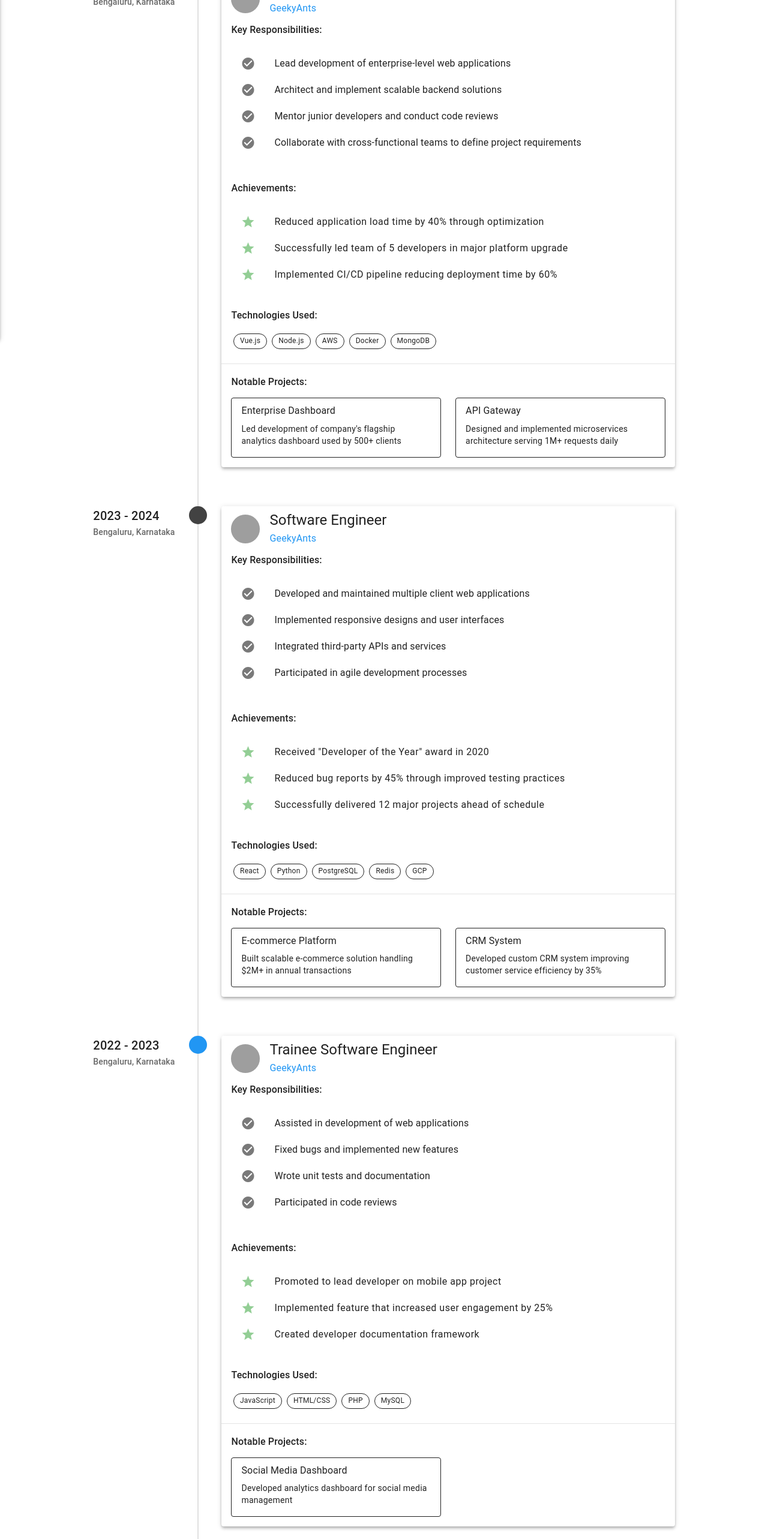
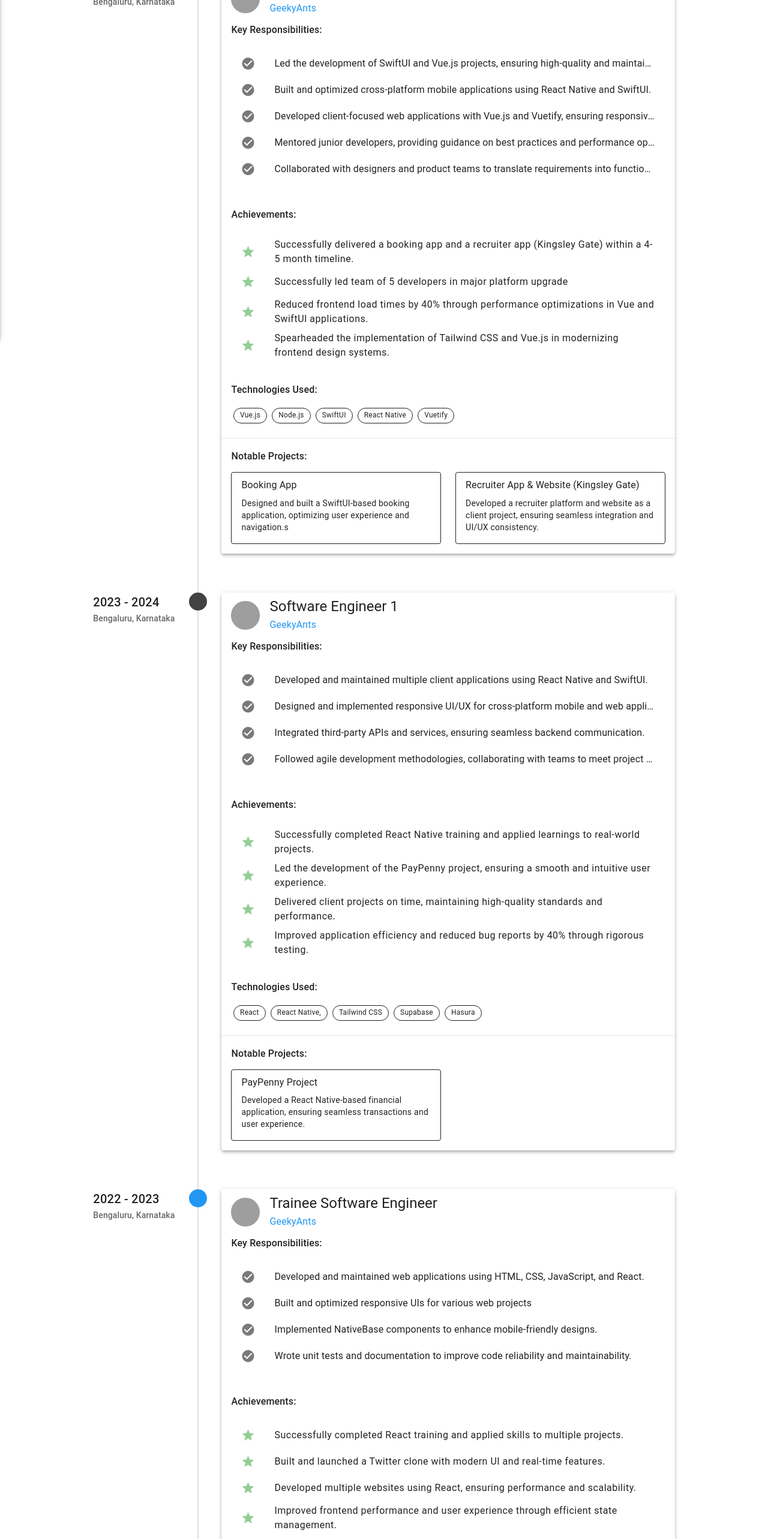
Before and after one commit to ruchik02/vue-resume, a Vue app: page /experience in a window 1280 px wide. Shown: the part 234-2800 px from the top of the page at 60% size. Built offline with nearby package versions, Linux system fonts and the light colour scheme; grey boxes are pictures that could not be loaded.

Commit message:
education and experience added

```diff
--- a/src/views/EducationView.vue
+++ b/src/views/EducationView.vue
@@ -72,9 +72,9 @@ export default {
           institution: 'Chitkara University',
           location: 'Baddi, Himachal Pradesh',
           achievements: [
-            'Graduated with First Class Honours',
-            'President of Computer Science Society',
-            'Published research paper on AI applications'
+            'Hostel Committee Member and active participant in NSS (National Service Scheme)',
+            'Excelled in HTML, CSS, Data Structures & Algorithms (DSA), JavaScript, and React',
+            'Consistently ranked among top-performing students in academics'
           ],
           subjects: [
             'Data Structures',
@@ -90,15 +90,13 @@ export default {
           institution: 'SD Public School',
           location: 'Yamunanagar, Haryana',
           achievements: [
-            'Dean\'s List for academic excellence',
-            'Led team project for local business',
-            'Won coding competition'
+            'Achieved 90% in Class 12th',
+            'Served as Head Girl, demonstrating leadership and organizational skills',
+            'Won a coding competition'
           ],
           subjects: [
-            'Programming Fundamentals',
-            'Web Design',
-            'Software Engineering',
-            'Mobile Development'
+            'Physics',
+            'Mathematics',
           ]
         }
       ]
--- a/src/views/ExperienceView.vue
+++ b/src/views/ExperienceView.vue
@@ -122,56 +122,55 @@ export default {
           location: 'Bengaluru, Karnataka',
           color: 'primary',
           responsibilities: [
-            'Lead development of enterprise-level web applications',
-            'Architect and implement scalable backend solutions',
-            'Mentor junior developers and conduct code reviews',
-            'Collaborate with cross-functional teams to define project requirements'
+            'Led the development of SwiftUI and Vue.js projects, ensuring high-quality and maintainable code.',
+            'Built and optimized cross-platform mobile applications using React Native and SwiftUI.',
+            'Developed client-focused web applications with Vue.js and Vuetify, ensuring responsive and intuitive UI.',
+            'Mentored junior developers, providing guidance on best practices and performance optimization.',
+            'Collaborated with designers and product teams to translate requirements into functional applications.'
           ],
           achievements: [
-            'Reduced application load time by 40% through optimization',
+            'Successfully delivered a booking app and a recruiter app (Kingsley Gate) within a 4-5 month timeline.',
             'Successfully led team of 5 developers in major platform upgrade',
-            'Implemented CI/CD pipeline reducing deployment time by 60%'
+            'Reduced frontend load times by 40% through performance optimizations in Vue and SwiftUI applications.',
+            'Spearheaded the implementation of Tailwind CSS and Vue.js in modernizing frontend design systems.'
           ],
-          technologies: ['Vue.js', 'Node.js', 'AWS', 'Docker', 'MongoDB'],
+          technologies: ['Vue.js', 'Node.js', 'SwiftUI', 'React Native', 'Vuetify'],
           projects: [
             {
-              name: 'Enterprise Dashboard',
-              description: 'Led development of company\'s flagship analytics dashboard used by 500+ clients'
+              name: 'Booking App',
+              description: 'Designed and built a SwiftUI-based booking application, optimizing user experience and navigation.s'
             },
             {
-              name: 'API Gateway',
-              description: 'Designed and implemented microservices architecture serving 1M+ requests daily'
+              name: 'Recruiter App & Website (Kingsley Gate)',
+              description: 'Developed a recruiter platform and website as a client project, ensuring seamless integration and UI/UX consistency.'
             }
           ]
         },
         {
           period: '2023 - 2024',
-          role: 'Software Engineer',
+          role: 'Software Engineer 1',
           company: 'GeekyAnts',
           companyLogo: 'https://images.crunchbase.com/image/upload/c_pad,h_170,w_170,f_auto,b_white,q_auto:eco,dpr_2/v1455093153/ft8vyhw8hulcadw8akdy.png',
           location: 'Bengaluru, Karnataka',
           color: 'secondary',
           responsibilities: [
-            'Developed and maintained multiple client web applications',
-            'Implemented responsive designs and user interfaces',
-            'Integrated third-party APIs and services',
-            'Participated in agile development processes'
+            'Developed and maintained multiple client applications using React Native and SwiftUI.',
+            'Designed and implemented responsive UI/UX for cross-platform mobile and web applications.',
+            'Integrated third-party APIs and services, ensuring seamless backend communication.',
+            'Followed agile development methodologies, collaborating with teams to meet project goals.'
           ],
           achievements: [
-            'Received "Developer of the Year" award in 2020',
-            'Reduced bug reports by 45% through improved testing practices',
-            'Successfully delivered 12 major projects ahead of schedule'
+            'Successfully completed React Native training and applied learnings to real-world projects.',
+            'Led the development of the PayPenny project, ensuring a smooth and intuitive user experience.',
+            'Delivered client projects on time, maintaining high-quality standards and performance.',
+            'Improved application efficiency and reduced bug reports by 40% through rigorous testing.'
           ],
-          technologies: ['React', 'Python', 'PostgreSQL', 'Redis', 'GCP'],
+          technologies: ['React', 'React Native,', 'Tailwind CSS', 'Supabase', 'Hasura'],
           projects: [
             {
-              name: 'E-commerce Platform',
-              description: 'Built scalable e-commerce solution handling $2M+ in annual transactions'
+              name: 'PayPenny Project',
+              description: 'Developed a React Native-based financial application, ensuring seamless transactions and user experience.'
             },
-            {
-              name: 'CRM System',
-              description: 'Developed custom CRM system improving customer service efficiency by 35%'
-            }
           ]
         },
         {
@@ -182,21 +181,22 @@ export default {
           location: 'Bengaluru, Karnataka',
           color: 'info',
           responsibilities: [
-            'Assisted in development of web applications',
-            'Fixed bugs and implemented new features',
-            'Wrote unit tests and documentation',
-            'Participated in code reviews'
+            'Developed and maintained web applications using HTML, CSS, JavaScript, and React.',
+            'Built and optimized responsive UIs for various web projects',
+            'Implemented NativeBase components to enhance mobile-friendly designs.',
+            'Wrote unit tests and documentation to improve code reliability and maintainability.'
           ],
           achievements: [
-            'Promoted to lead developer on mobile app project',
-            'Implemented feature that increased user engagement by 25%',
-            'Created developer documentation framework'
+            'Successfully completed React training and applied skills to multiple projects.',
+            'Built and launched a Twitter clone with modern UI and real-time features.',
+            'Developed multiple websites using React, ensuring performance and scalability.',
+            'Improved frontend performance and user experience through efficient state management.'
           ],
-          technologies: ['JavaScript', 'HTML/CSS', 'PHP', 'MySQL'],
+          technologies: ['HTML', 'CSS', 'JavaScript', 'NativeBase', 'GraphQL', 'Firebase'],
           projects: [
             {
-              name: 'Social Media Dashboard',
-              description: 'Developed analytics dashboard for social media management'
+              name: 'Twitter Clone',
+              description: 'Built a fully functional Twitter clone, implementing features like tweets, likes, and user authentication.'
             }
           ]
         }
```
